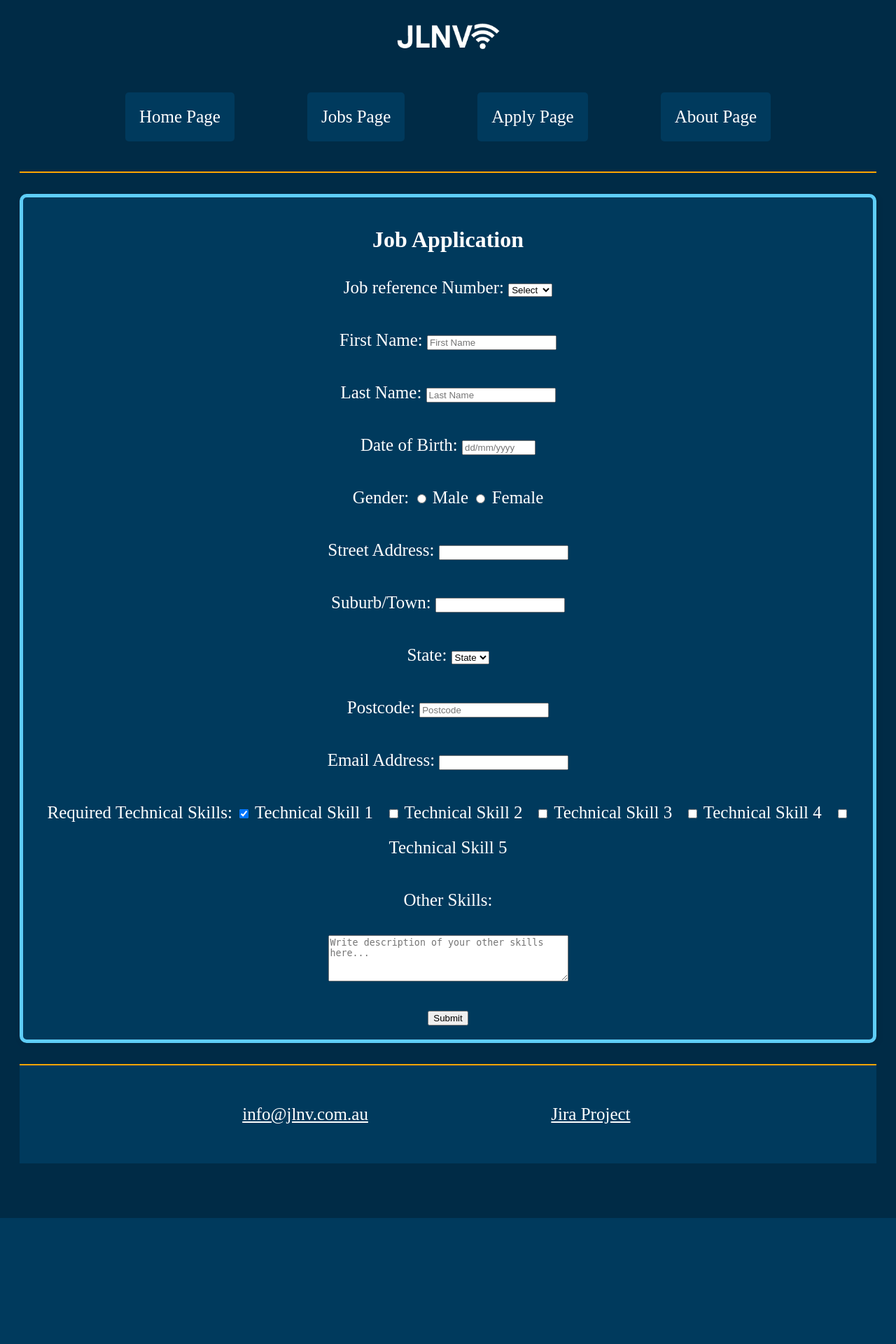
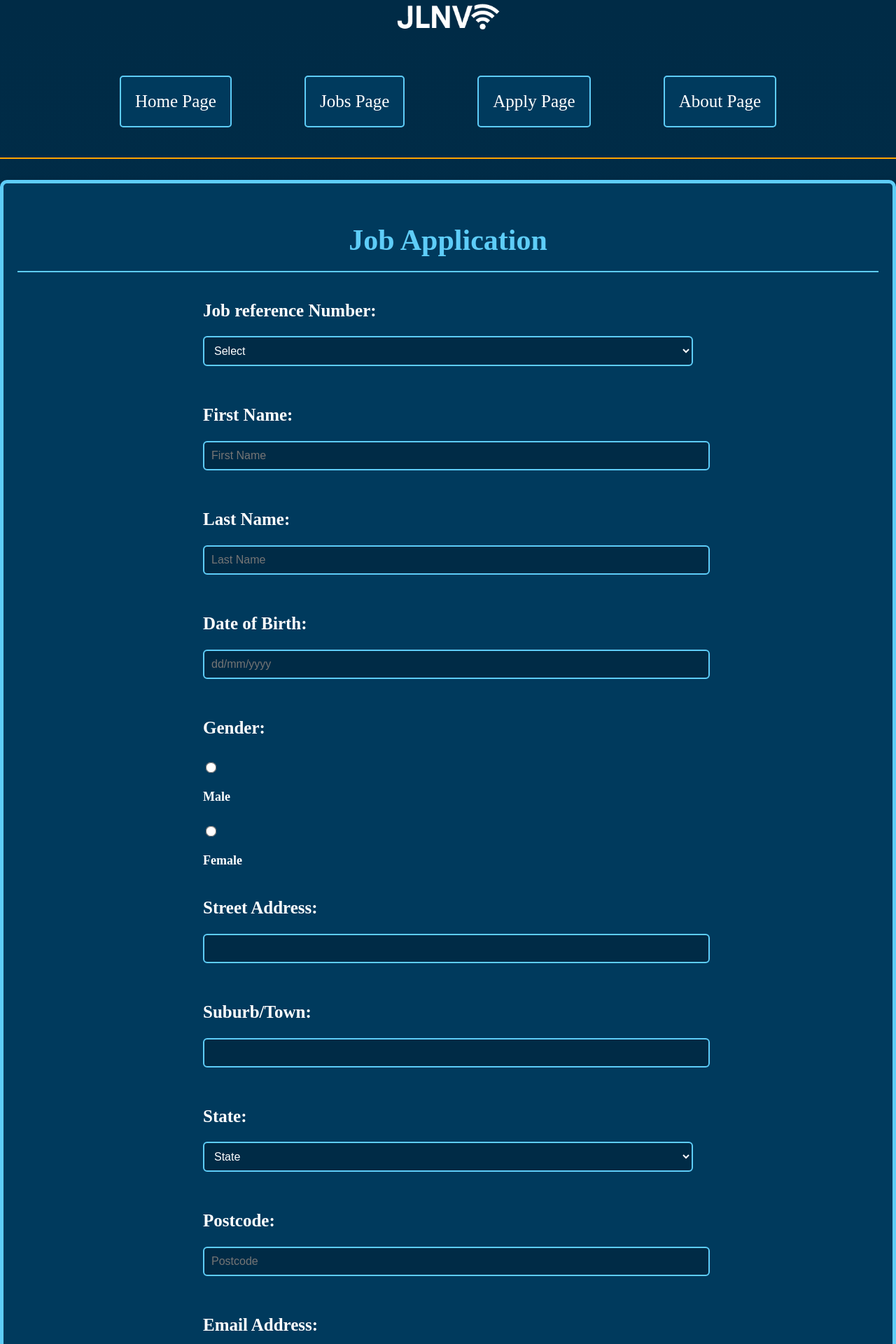
Before and after one commit to John-Lak/project2, a PHP site: page /apply.html in a window 1280 px wide. Shown: the top 1920 px of the page at 70% size. Before the commit the page ends 1740 px from the top, so only its background shows below. Run offline with PHP 8.4, Linux system fonts and the light colour scheme.

Commit message:
Beter styling to pages and making it professional

```diff
--- a/about.html
+++ b/about.html
@@ -79,7 +79,7 @@
             Nam is from Ho Chi Minh City, Vietnam — a busy and exciting city known for its history, street food, and old temples. He lived in District 7 for about 10 years before moving to Australia. His neighborhood was small, crowded, and a bit dirty, but full of friendly people. Every afternoon, he would hang out with his neighbors, play games, and enjoy his time. These moments were a big part of his childhood and something he still remembers fondly.
           </p>
           <p>
-            John..
+            John is from Hyderabad, India — a city known for its rich history, culture, and technology. He was born and lived in Auckland, New Zealand for about 1 year before moving to Australia. His neighborhood was lively and full of friendly people. Every evening, he would play cricket with his friends and enjoy the local food. These moments were a big part of his childhood and something he still cherishes.
           </p>
         </section>
 
--- a/styles/styles.css
+++ b/styles/styles.css
@@ -1,5 +1,5 @@
 /*  Header Styling  */
-img {
+header img {
   width: 150px;
 }
 
@@ -9,7 +9,10 @@
   color: white;
   font-family: 'Times New Roman', Arial, sans-serif;
   text-align: center;
-  padding: 20px;
+  line-height: 1.6;
+  padding: 0;
+  margin: 0;
+  background: linear-gradient(to bottom, #002B46, #00304e);
 }
 /*  main in the about.html  */
 .about_main{
@@ -42,6 +45,35 @@
 .menu {
   display: inline-block;
   padding: 0px 50px;
+}
+
+.menu a {
+  background-color: transparent;
+  padding: 10px 18px;
+  border: 2px solid #5ecdf8;
+  border-radius: 6px;
+  transition: all 0.3s ease;
+}
+
+.menu a:hover {
+  background-color: #5ecdf8;
+  color: #003a5d;
+}
+
+.menu li a {
+  padding: 10px 20px;
+  background-color: #003a5d;
+  border: 2px solid #5ecdf8;
+  border-radius: 8px;
+  color: white;
+  text-decoration: none;
+  font-weight: bold;
+  transition: 0.3s;
+}
+
+.menu li a:hover {
+  background-color: #5ecdf8;
+  color: #003a5d;
 }
 
 /* Styles individual navigation links inside the menu */
@@ -153,6 +185,72 @@
   border-radius: 20px;
 }
 
+form {
+  max-width: 700px;
+  margin: 0 auto;
+  text-align: left;
+}
+
+label {
+  display: block;
+  margin-bottom: 5px;
+  font-weight: bold;
+  color: white;
+}
+
+input[type="text"],
+input[type="email"],
+select,
+textarea {
+  width: 100%;
+  padding: 10px;
+  margin-bottom: 20px;
+  border: 2px solid #5ecdf8;
+  border-radius: 6px;
+  background-color: #002b46;
+  color: white;
+  font-size: 16px;
+}
+
+input[type="text"]:focus,
+input[type="email"]:focus,
+select:focus,
+textarea:focus {
+  outline: none;
+  border-color: #48b8df;
+  box-shadow: 0 0 5px #5ecdf8;
+}
+
+input[type="radio"],
+input[type="checkbox"] {
+  transform: scale(1.2);
+  margin-right: 10px;
+}
+
+input[type="radio"] + label,
+input[type="checkbox"] + label {
+  margin-right: 20px;
+  font-size: 18px;
+}
+
+input[type="submit"] {
+  background-color: #5ecdf8;
+  color: #003a5d;
+  padding: 12px 30px;
+  font-size: 18px;
+  font-weight: bold;
+  border: none;
+  border-radius: 8px;
+  cursor: pointer;
+  transition: background-color 0.3s ease;
+  display: block;
+  margin: 0 auto;
+}
+
+input[type="submit"]:hover {
+  background-color: #48b8df;
+  color: #002b46;
+}
 
 /* dont colour */
 #special{
@@ -258,6 +383,20 @@
   flex: 1 1 45%;
 }
 
+.apply-box:hover {
+  transform: translateY(-5px);
+  box-shadow: 0 4px 20px rgba(94, 205, 248, 0.3);
+  transition: all 0.3s ease;
+}
+
+.apply-box h1 {
+  font-size: 42px;
+  color: #5ecdf8;
+  margin-bottom: 30px;
+  border-bottom: 2px solid #5ecdf8;
+  padding-bottom: 10px;
+}
+
 /* Styles job info boxes with border, shadow, padding, and layout */
 .about-box {
   border: 2px solid #5ecdf8;
```
Also changed, not shown: other parts of styles/styles.css (+48 -14 lines).
